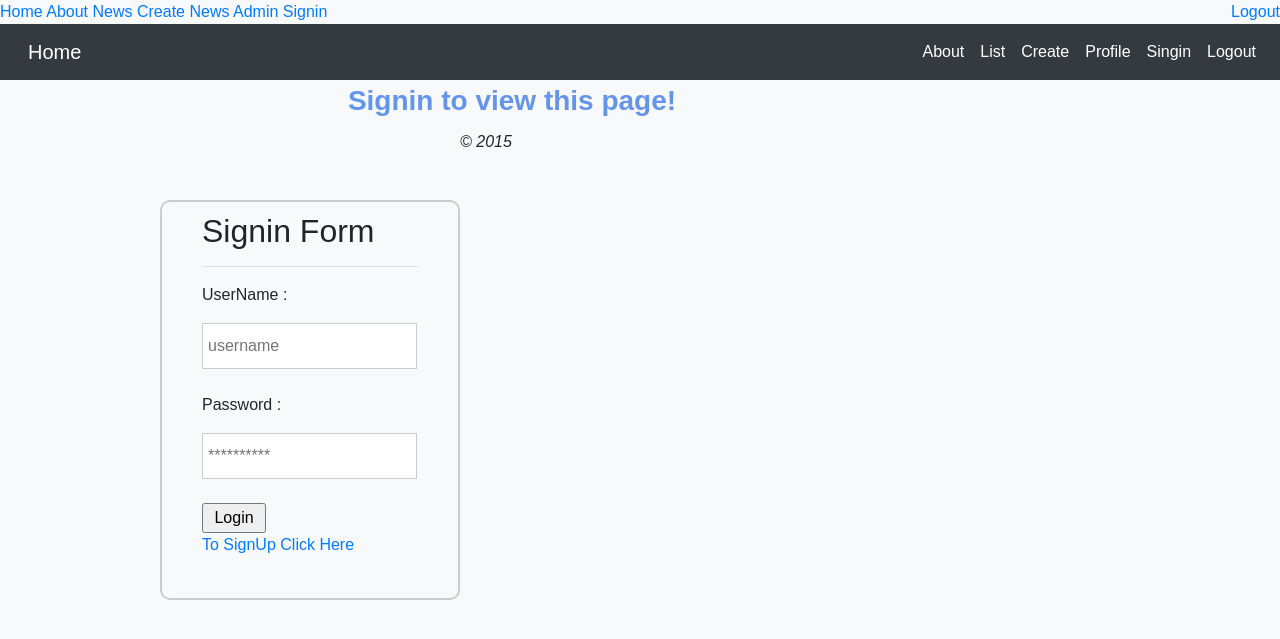
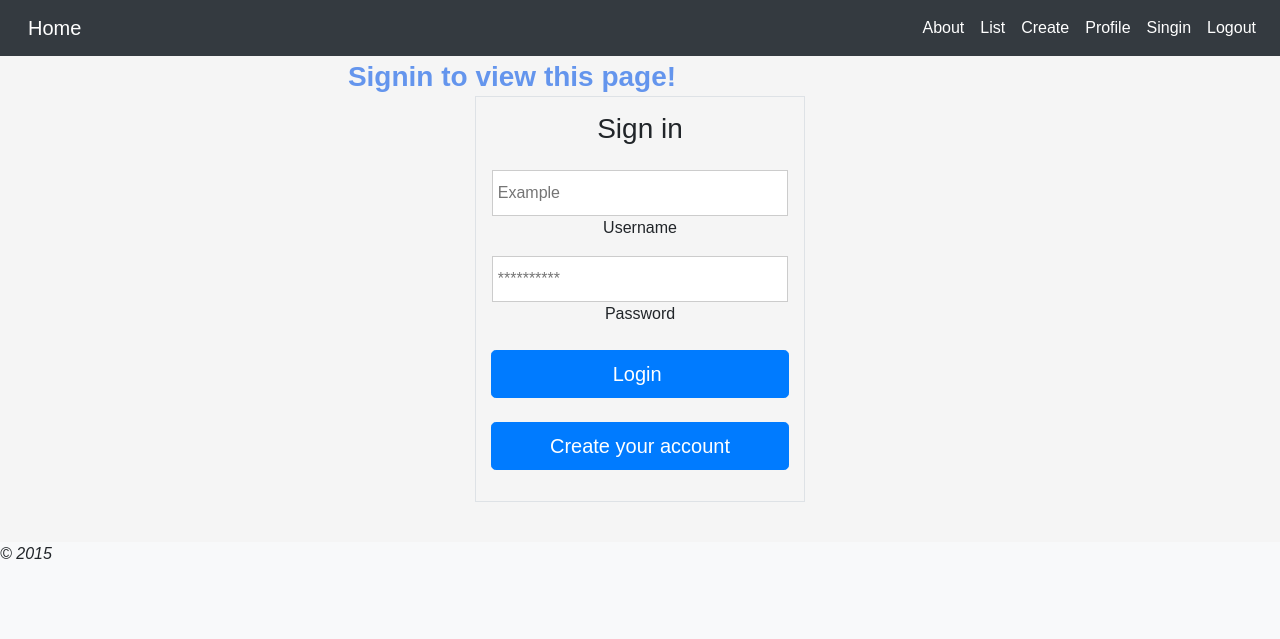
Before and after one commit to SebastijanPerusko/WareHouseInfomrationSystem, a CodeIgniter app: page /database/index.php/news/vote in a window 1280 px wide. Shown: the top 639 px of the page. Run offline with CodeIgniter, Linux system fonts and the light colour scheme; some libraries are stand-ins or nearby versions.

Commit message:
Register and login recreated

```diff
--- a/application/controllers/News.php
+++ b/application/controllers/News.php
@@ -115,6 +115,7 @@
 			        $data['space_item'] = $this->news_model->get_news($this->input->post('id_space'), NULL);
 	                $data['comment'] = $this->news_model->get_comment($this->input->post('id_space'), NULL);
 	                $data['vote_ad'] = $this->news_model->get_vote($lastAdded, NULL);
+	                $data['vote_ad_avg'] = $this->news_model->get_avg_vote($num, NULL);
 	                $data["opis"] = "News";
 	                /*var_dump($data["news_item"]);*/
 	                $this->load->view('templates/header', $data);
@@ -158,6 +159,7 @@
 			        $data['space_item'] = $this->news_model->get_news($lastAdded, NULL);
 	                $data['comment'] = $this->news_model->get_comment($lastAdded, NULL);
 	                $data['vote_ad'] = $this->news_model->get_vote($lastAdded, NULL);
+	                $data['vote_ad_avg'] = $this->news_model->get_avg_vote($lastAdded, NULL);
 
 	                $data["opis"] = "News";
 	                /*var_dump($data["news_item"]);*/
@@ -175,6 +177,7 @@
 	                $data['space_item'] = $this->news_model->get_news($num, NULL);
 	                $data['comment'] = $this->news_model->get_comment($num, NULL);
 	                $data['vote_ad'] = $this->news_model->get_vote($num, NULL);
+	                $data['vote_ad_avg'] = $this->news_model->get_avg_vote($num, NULL);
 
 	                $data["opis"] = "News";
 	                /*var_dump($data["news_item"]);*/
@@ -251,6 +254,7 @@
 			        $data['space_item'] = $this->news_model->get_news($lastAdded, NULL);
 	                $data['comment'] = $this->news_model->get_comment($lastAdded, NULL);
 	                $data['vote_ad'] = $this->news_model->get_vote($lastAdded, NULL);
+	                $data['vote_ad_avg'] = $this->news_model->get_avg_vote($num, NULL);
 	                $data['warning'] = "Your ad is now public, if you want to change the information presented or delete this ad you can do it via the profile page.";
 
 	                $data["opis"] = "News";
@@ -405,6 +409,7 @@
 	                $data['space_item'] = $this->news_model->get_news($num_comment, NULL);
 	                $data['comment'] = $this->news_model->get_comment($num_comment, NULL);
 	                $data['vote_ad'] = $this->news_model->get_vote($num_comment, NULL);
+	                $data['vote_ad_avg'] = $this->news_model->get_avg_vote($num, NULL);
 	                $data['warning'] = "Your comment has been deleted.";
 
 	                $data["opis"] = "News";
@@ -432,6 +437,7 @@
 	                $data['space_item'] = $this->news_model->get_news($num_comment, NULL);
 	                $data['comment'] = $this->news_model->get_comment($num_comment, NULL);
 	                $data['vote_ad'] = $this->news_model->get_vote($num_comment, NULL);
+	                $data['vote_ad_avg'] = $this->news_model->get_avg_vote($num, NULL);
 	                $data['warning'] = "Your comment has been deleted.";
 
 	                $data["opis"] = "News";
@@ -721,6 +727,7 @@
 			        $data['space_item'] = $this->news_model->get_news($this->input->post('id_ad_c'), NULL);
 	                $data['comment'] = $this->news_model->get_comment($this->input->post('id_ad_c'), NULL);
 	                $data['vote_ad'] = $this->news_model->get_vote($this->input->post('id_ad_c'), NULL);
+	                $data['vote_ad_avg'] = $this->news_model->get_avg_vote($num, NULL);
 	                $data['warning'] = "Your comment has been edited.";
 
 	                $data["opis"] = "News";
--- a/application/models/News_model.php
+++ b/application/models/News_model.php
@@ -168,6 +168,16 @@ class News_model extends CI_Model {
 	    	} else {
 	    		return;
 	    	}
+        }
+
+
+        public function get_avg_vote($num)
+		{
+			$query = $this->db->select('AVG(ocena.vrednost) AS "vote_avg"')
+		        				->from('ocena')
+		        				->where('ocena.id_o', $num)
+		        				->get();
+		    return $query->row_array();
         }
 
 
--- a/application/views/templates/header.php
+++ b/application/views/templates/header.php
@@ -11,14 +11,6 @@
 
         </head>
         <body class = "bg-light">
-
-<a href="<?php echo site_url('pages/view/home'); ?>">Home</a>
-<a href="<?php echo site_url('pages/view/about'); ?>">About</a>
-<a href="<?php echo site_url('news/index'); ?>">News</a>
-<a href="<?php echo site_url('news/create'); ?>">Create News</a>
-<a href="<?php echo site_url('user_authentication/profile'); ?>">Admin</a>
-<a href="<?php echo site_url('user_authentication/signin'); ?>">Signin</a>
-<a style = "float:right;" href="<?php echo site_url('user_authentication/logout'); ?>">Logout</a>
 
 <nav aria-label="Eighth navbar example" class="navbar navbar-expand-lg navbar-dark bg-dark">
         <div class="container">
@@ -41,9 +33,15 @@
           <li class="nav-item">
             <a class="nav-link active" aria-current="page" href="<?php echo site_url('user_authentication/profile'); ?>">Profile</a>
           </li>
-          <li class="nav-item">
-            <a class="nav-link active" aria-current="page" href="<?php echo site_url('user_authentication/signin'); ?>">Singin</a>
-          </li>
+          <?php
+              if(!isset($_SESSION['logged_in'])){
+                $add = site_url('user_authentication/signin');
+                echo '<li class="nav-item"><a class="nav-link active" aria-current="page" href="'.$add.'">Singin</a></li>';
+              }
+
+
+          ?>
+
           <li class="nav-item">
             <a class="nav-link active" aria-current="page" href="<?php echo site_url('user_authentication/logout'); ?>">Logout</a>
           </li>
--- a/application/views/user_authentication/login_form.php
+++ b/application/views/user_authentication/login_form.php
@@ -12,25 +12,30 @@ if (isset($message_display)) {
     echo "</div>";
 }
 ?>
-<div id="main">
-    <div id="login">
-        <h2>Signin Form</h2>
-        <hr/>
-        <?php echo form_open('user_authentication/signin'); ?>
-        <?php
-        echo "<div class='error_msg'>";
-        if (isset($error_message)) {
-            echo $error_message;
-        }
-        echo validation_errors();
-        echo "</div>";
-        ?>
-        <label>UserName :</label>
-        <input type="text" name="username" id="name" placeholder="username"/><br /><br />
-        <label>Password :</label>
-        <input type="password" name="password" id="password" placeholder="**********"/><br/><br />
-        <input type="submit" value=" Login " name="submit"/><br />
-        <a href="<?php echo base_url() ?>index.php/user_authentication/show">To SignUp Click Here</a>
+
+
+<div class = "container_log_in text-center">
+<main class="signin_from_main border">
+  <?php echo form_open('user_authentication/signin'); ?>
+    <h1 class="mb-3 h3 fw-normal">Sign in</h1>
+
+    <div class="form-floating">
+      <input type="text" name="username" id="name" placeholder="Example">
+      <label for="floatingInput">Username</label>
+    </div>
+    <div class="form-floating">
+      <input  type="password" name="password" id="password" placeholder="**********">
+      <label for="floatingPassword">Password</label>
+    </div>
+
+    <div class="checkbox mb-3">
+      <!--<label>
+        <input type="checkbox" value="remember-me"> Remember me
+      </label>-->
+    </div>
+    <input class="w-100 btn btn-lg btn-primary" type="submit" value="Login " name="submit"/><br /><br />
+    <a class="w-100 btn btn-lg btn-primary" href="<?php echo base_url() ?>index.php/user_authentication/show">Create your account</a>
         <?php echo form_close(); ?>
-    </div>
+  </form>
+</main>
 </div>
--- a/css/style.css
+++ b/css/style.css
@@ -42,6 +42,24 @@
   position: absolute;
 }
 
+
+
+
+
+.container_log_in {
+  display: flex;
+  align-items: center;
+  padding-top: 40px;
+  padding-bottom: 40px;
+  background-color: #f5f5f5;
+}
+
+.signin_from_main {
+  width: 100%;
+  max-width: 330px;
+  padding: 15px;
+  margin: auto;
+}
 
 .col-4 {
     max-width: 100%;
```
Also changed, not shown: application/views/news/view.php (+7 -2 lines), application/views/user_authentication/registration_form.php (+34 -62 lines).
